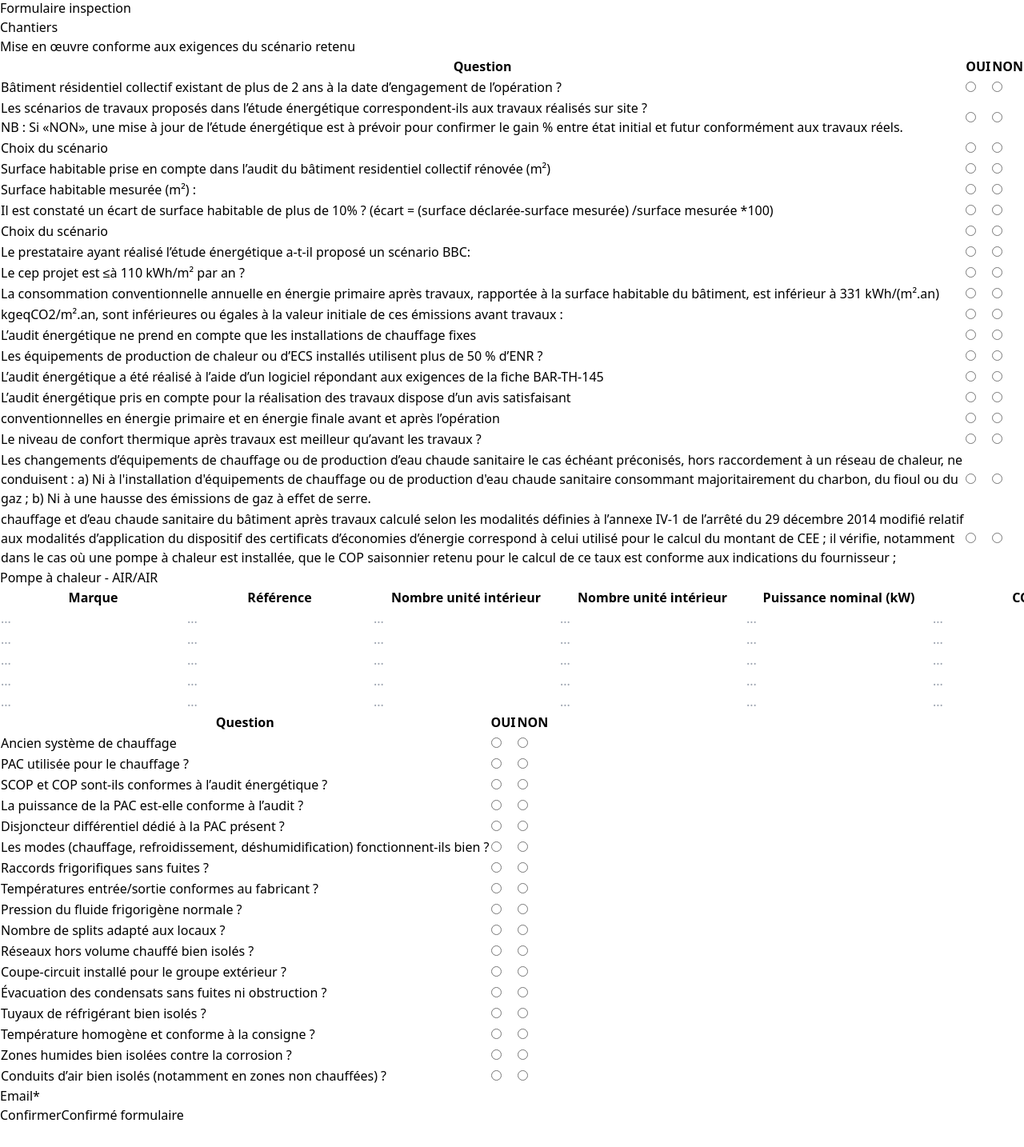
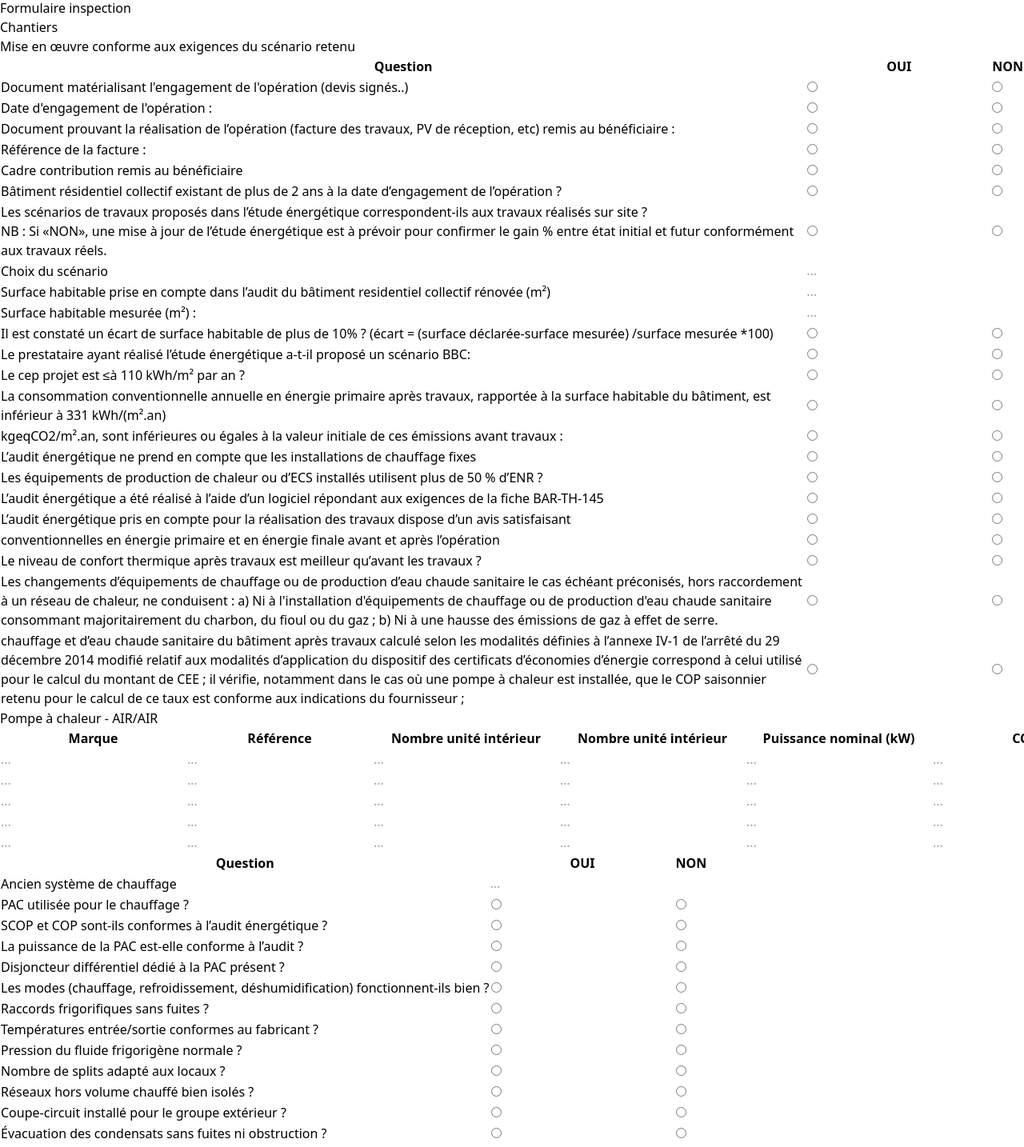
Before and after one commit to ch3rrywolf/cofrac, a React (Vite) app in the folder client/: page /dashboard/chantiers/form in a window 1280 px wide. Shown: the part 1236-2670 px from the top of the page at 80% size. Before the commit the page ends 2642 px from the top, so only its background shows below. Built offline with nearby package versions, Linux system fonts and the light colour scheme; sample sign-in values are in the browser's storage.

Commit message:
[FRONT&&BACK] Admin Chantier GenRapportPDF{formulaireInspect}[PAC AIR/AIR]

```diff
--- a/client/src/dashboard/pages/AddFormInspec.jsx
+++ b/client/src/dashboard/pages/AddFormInspec.jsx
@@ -6,6 +6,12 @@ import {saveAs} from 'file-saver'
 
 const AddFormInspec = () => {
     // const [loader, setLoader] = useState(false)
+    // mise ouvre
+    const [Q1MO,setQ1MO] = useState('')
+    const [Q2MO,setQ2MO] = useState('')
+    const [Q3MO,setQ3MO] = useState('')
+    const [Q4MO,setQ4MO] = useState('')
+    const [Q5MO,setQ5MO] = useState('')
     const [Q1,setQ1] = useState('')
     const [Q2,setQ2] = useState('')
     const [Q3,setQ3] = useState('')
@@ -64,6 +70,7 @@ const AddFormInspec = () => {
     const [AACO5P,setAACO5P] = useState('')
 
     const [AAQ1,setAAQ1] = useState('')
+    const [AA1Q1,setAA1Q1] = useState('')
     const [AAQ2,setAAQ2] = useState('')
     const [AAQ3,setAAQ3] = useState('')
     const [AAQ4,setAAQ4] = useState('')
@@ -88,7 +95,7 @@ const AddFormInspec = () => {
 
     const [email,setEmail] = useState('')
 
-    const data = {Q1, Q2, Q3, Q4, Q5, Q6, Q7, Q8, Q9, Q10, Q11, Q12, Q13, Q14, Q15, Q16, Q17, Q18, Q19, CET1, AAmarqu1e, AAreferenc1e, AAnomberuni1t1, AAnomberuni1t2, AApuissancenomina1l, AACO1P, AAmarqu2e, AAreferenc2e, AAnomberuni2t1, AAnomberuni2t2, AApuissancenomina2l, AACO2P, AAmarqu3e, AAreferenc3e, AAnomberuni3t1, AAnomberuni3t2, AApuissancenomina3l, AACO3P, AAmarqu4e, AAreferenc4e, AAnomberuni4t1, AAnomberuni4t2, AApuissancenomina4l, AACO4P, AAmarqu5e, AAreferenc5e, AAnomberuni5t1, AAnomberuni5t2, AApuissancenomina5l, AACO5P, AAQ1, AAQ2, AAQ3, AAQ4, AAQ5, AAQ6, AAQ7, AAQ8, AAQ9, AAQ10, AAQ11, AAQ12, AAQ13, AAQ14, AAQ15, AAQ16, AAQ17, email}
+    const data = {Q1MO, Q2MO, Q3MO, Q4MO, Q5MO, Q1, Q2, Q3, Q4, Q5, Q6, Q7, Q8, Q9, Q10, Q11, Q12, Q13, Q14, Q15, Q16, Q17, Q18, Q19, CET1, AAmarqu1e, AAreferenc1e, AAnomberuni1t1, AAnomberuni1t2, AApuissancenomina1l, AACO1P, AAmarqu2e, AAreferenc2e, AAnomberuni2t1, AAnomberuni2t2, AApuissancenomina2l, AACO2P, AAmarqu3e, AAreferenc3e, AAnomberuni3t1, AAnomberuni3t2, AApuissancenomina3l, AACO3P, AAmarqu4e, AAreferenc4e, AAnomberuni4t1, AAnomberuni4t2, AApuissancenomina4l, AACO4P, AAmarqu5e, AAreferenc5e, AAnomberuni5t1, AAnomberuni5t2, AApuissancenomina5l, AACO5P, AA1Q1, AAQ1, AAQ2, AAQ3, AAQ4, AAQ5, AAQ6, AAQ7, AAQ8, AAQ9, AAQ10, AAQ11, AAQ12, AAQ13, AAQ14, AAQ15, AAQ16, AAQ17, email}
 
     const submit = async (e) => {
         e.preventDefault();
@@ -101,6 +108,11 @@ const AddFormInspec = () => {
 
                         saveAs(pdfBlob, 'FormulaireDocument.pdf');
 
+                        setQ1MO('');
+                        setQ2MO('');
+                        setQ3MO('');
+                        setQ4MO('');
+                        setQ5MO('');
                         setQ1('');
                         setQ2('');
                         setQ3('');
@@ -210,6 +222,128 @@ const AddFormInspec = () => {
       </tr>
     </thead>
     <tbody>
+
+    <tr>
+        <td className="border border-gray-300 px-4 py-2">
+        Document matérialisant l'engagement de l'opération (devis signés..)
+        </td>
+        <td className="border border-gray-300 px-4 py-2 text-center">
+          <input
+            type="radio"
+            name="Q1MO"
+            value="OUI"
+            checked={Q1MO === "OUI"}
+            onChange={(e) => setQ1MO(e.target.value)}
+          />
+        </td>
+        <td className="border border-gray-300 px-4 py-2 text-center">
+          <input
+            type="radio"
+            name="Q1MO"
+            value="NON"
+            checked={Q1MO === "NON"}
+            onChange={(e) => setQ1MO(e.target.value)}
+          />
+        </td>
+      </tr>
+
+      <tr>
+        <td className="border border-gray-300 px-4 py-2">
+        Date d'engagement de l'opération :
+        </td>
+        <td className="border border-gray-300 px-4 py-2 text-center">
+          <input
+            type="radio"
+            name="Q2MO"
+            value="OUI"
+            checked={Q2MO === "OUI"}
+            onChange={(e) => setQ2MO(e.target.value)}
+          />
+        </td>
+        <td className="border border-gray-300 px-4 py-2 text-center">
+          <input
+            type="radio"
+            name="Q2MO"
+            value="NON"
+            checked={Q2MO === "NON"}
+            onChange={(e) => setQ2MO(e.target.value)}
+          />
+        </td>
+      </tr>
+
+      <tr>
+        <td className="border border-gray-300 px-4 py-2">
+        Document prouvant la réalisation de l’opération (facture des travaux, PV de réception, etc) remis au bénéficiaire :
+        </td>
+        <td className="border border-gray-300 px-4 py-2 text-center">
+          <input
+            type="radio"
+            name="Q3MO"
+            value="OUI"
+            checked={Q3MO === "OUI"}
+            onChange={(e) => setQ3MO(e.target.value)}
+          />
+        </td>
+        <td className="border border-gray-300 px-4 py-2 text-center">
+          <input
+            type="radio"
+            name="Q3MO"
+            value="NON"
+            checked={Q3MO === "NON"}
+            onChange={(e) => setQ3MO(e.target.value)}
+          />
+        </td>
+      </tr>
+
+      <tr>
+        <td className="border border-gray-300 px-4 py-2">
+        Référence de la facture :
+        </td>
+        <td className="border border-gray-300 px-4 py-2 text-center">
+          <input
+            type="radio"
+            name="Q4MO"
+            value="OUI"
+            checked={Q4MO === "OUI"}
+            onChange={(e) => setQ4MO(e.target.value)}
+          />
+        </td>
+        <td className="border border-gray-300 px-4 py-2 text-center">
+          <input
+            type="radio"
+            name="Q4MO"
+            value="NON"
+            checked={Q4MO === "NON"}
+            onChange={(e) => setQ4MO(e.target.value)}
+          />
+        </td>
+      </tr>
+
+      <tr>
+        <td className="border border-gray-300 px-4 py-2">
+        Cadre contribution remis au bénéficiaire
+        </td>
+        <td className="border border-gray-300 px-4 py-2 text-center">
+          <input
+            type="radio"
+            name="Q5MO"
+            value="OUI"
+            checked={Q5MO === "OUI"}
+            onChange={(e) => setQ5MO(e.target.value)}
+          />
+        </td>
+        <td className="border border-gray-300 px-4 py-2 text-center">
+          <input
+            type="radio"
+            name="Q5MO"
+            value="NON"
+            checked={Q5MO === "NON"}
+            onChange={(e) => setQ5MO(e.target.value)}
+          />
+        </td>
+      </tr>
+
+
       <tr>
         <td className="border border-gray-300 px-4 py-2">
           Bâtiment résidentiel collectif existant de plus de 2 ans à la date d’engagement de l’opération ?
@@ -262,70 +396,43 @@ const AddFormInspec = () => {
       </tr>
       <tr>
         <td className="border border-gray-300 px-4 py-2">Choix du scénario</td>
-        <td className="border border-gray-300 px-4 py-2 text-center">
-          <input
-            type="radio"
+        <div ><input
+        className='items-center justify-center text-center'
+            type="text"
             name="Q3"
-            value="OUI"
-            checked={Q3 === "OUI"}
-            onChange={(e) => setQ3(e.target.value)}
-          />
-        </td>
-        <td className="border border-gray-300 px-4 py-2 text-center">
-          <input
-            type="radio"
-            name="Q3"
-            value="NON"
-            checked={Q3 === "NON"}
-            onChange={(e) => setQ3(e.target.value)}
-          />
-        </td>
+            value={Q3}
+            onChange={(e)=>setQ3(e.target.value)}
+            id="Q3"
+            placeholder='...'
+          /></div>
       </tr>
       <tr>
         <td className="border border-gray-300 px-4 py-2">
         Surface habitable prise en compte dans l’audit du bâtiment residentiel collectif rénovée (m²)
         </td>
-        <td className="border border-gray-300 px-4 py-2 text-center">
-          <input
-            type="radio"
+        <div ><input
+        className='items-center justify-center text-center'
+            type="text"
             name="Q4"
-            value="OUI"
-            checked={Q4 === "OUI"}
-            onChange={(e) => setQ4(e.target.value)}
-          />
-        </td>
-        <td className="border border-gray-300 px-4 py-2 text-center">
-          <input
-            type="radio"
-            name="Q4"
-            value="NON"
-            checked={Q4 === "NON"}
-            onChange={(e) => setQ4(e.target.value)}
-          />
-        </td>
+            value={Q4}
+            onChange={(e)=>setQ4(e.target.value)}
+            id="Q4"
+            placeholder='...'
+          /></div>
       </tr>
       <tr>
         <td className="border border-gray-300 px-4 py-2">
         Surface habitable mesurée (m²) :
         </td>
-        <td className="border border-gray-300 px-4 py-2 text-center">
-          <input
-            type="radio"
+        <div ><input
+        className='items-center justify-center text-center'
+            type="text"
             name="Q5"
-            value="OUI"
-            checked={Q5 === "OUI"}
-            onChange={(e) => setQ5(e.target.value)}
-          />
-        </td>
-        <td className="border border-gray-300 px-4 py-2 text-center">
-          <input
-            type="radio"
-            name="Q5"
-            value="NON"
-            checked={Q5 === "NON"}
-            onChange={(e) => setQ5(e.target.value)}
-          />
-        </td>
+            value={Q5}
+            onChange={(e)=>setQ5(e.target.value)}
+            id="Q5"
+            placeholder='...'
+          /></div>
       </tr>
       <tr>
         <td className="border border-gray-300 px-4 py-2">
@@ -350,9 +457,10 @@ const AddFormInspec = () => {
           />
         </td>
       </tr>
+
       <tr>
         <td className="border border-gray-300 px-4 py-2">
-        Choix du scénario
+        Le prestataire ayant réalisé l’étude énergétique a-t-il proposé un scénario BBC:
         </td>
         <td className="border border-gray-300 px-4 py-2 text-center">
           <input
@@ -375,7 +483,7 @@ const AddFormInspec = () => {
       </tr>
       <tr>
         <td className="border border-gray-300 px-4 py-2">
-        Le prestataire ayant réalisé l’étude énergétique a-t-il proposé un scénario BBC:
+        Le cep projet est ≤à 110 kWh/m² par an ?
         </td>
         <td className="border border-gray-300 px-4 py-2 text-center">
           <input
@@ -398,7 +506,7 @@ const AddFormInspec = () => {
       </tr>
       <tr>
         <td className="border border-gray-300 px-4 py-2">
-        Le cep projet est ≤à 110 kWh/m² par an ?
+        La consommation conventionnelle annuelle en énergie primaire après travaux, rapportée à la surface habitable du bâtiment, est inférieur à 331 kWh/(m².an)
         </td>
         <td className="border border-gray-300 px-4 py-2 text-center">
           <input
@@ -421,7 +529,7 @@ const AddFormInspec = () => {
       </tr>
       <tr>
         <td className="border border-gray-300 px-4 py-2">
-        La consommation conventionnelle annuelle en énergie primaire après travaux, rapportée à la surface habitable du bâtiment, est inférieur à 331 kWh/(m².an)
+        kgeqCO2/m².an, sont inférieures ou égales à la valeur initiale de ces émissions avant travaux :
         </td>
         <td className="border border-gray-300 px-4 py-2 text-center">
           <input
@@ -444,7 +552,9 @@ const AddFormInspec = () => {
       </tr>
       <tr>
         <td className="border border-gray-300 px-4 py-2">
-        kgeqCO2/m².an, sont inférieures ou égales à la valeur initiale de ces émissions avant travaux :
+        L’audit énergétique ne prend en compte que les installations de chauffage fixes
+
+
         </td>
         <td className="border border-gray-300 px-4 py-2 text-center">
           <input
@@ -467,8 +577,7 @@ const AddFormInspec = () => {
       </tr>
       <tr>
         <td className="border border-gray-300 px-4 py-2">
-        L’audit énergétique ne prend en compte que les installations de chauffage fixes
-
+        Les équipements de production de chaleur ou d’ECS installés utilisent plus de 50 % d’ENR ?
 
         </td>
         <td className="border border-gray-300 px-4 py-2 text-center">
@@ -492,7 +601,7 @@ const AddFormInspec = () => {
       </tr>
       <tr>
         <td className="border border-gray-300 px-4 py-2">
-        Les équipements de production de chaleur ou d’ECS installés utilisent plus de 50 % d’ENR ?
+        L’audit énergétique a été réalisé à l’aide d’un logiciel répondant aux exigences de la fiche BAR-TH-145
 
         </td>
         <td className="border border-gray-300 px-4 py-2 text-center">
@@ -516,7 +625,7 @@ const AddFormInspec = () => {
       </tr>
       <tr>
         <td className="border border-gray-300 px-4 py-2">
-        L’audit énergétique a été réalisé à l’aide d’un logiciel répondant aux exigences de la fiche BAR-TH-145
+        L’audit énergétique pris en compte pour la réalisation des travaux dispose d’un avis satisfaisant
 
         </td>
         <td className="border border-gray-300 px-4 py-2 text-center">
@@ -540,7 +649,7 @@ const AddFormInspec = () => {
       </tr>
       <tr>
         <td className="border border-gray-300 px-4 py-2">
-        L’audit énergétique pris en compte pour la réalisation des travaux dispose d’un avis satisfaisant
+        conventionnelles en énergie primaire et en énergie finale avant et après l’opération
 
         </td>
         <td className="border border-gray-300 px-4 py-2 text-center">
@@ -564,8 +673,7 @@ const AddFormInspec = () => {
       </tr>
       <tr>
         <td className="border border-gray-300 px-4 py-2">
-        conventionnelles en énergie primaire et en énergie finale avant et après l’opération
-
+        Le niveau de confort thermique après travaux est meilleur qu’avant les travaux ?
         </td>
         <td className="border border-gray-300 px-4 py-2 text-center">
           <input
@@ -588,7 +696,8 @@ const AddFormInspec = () => {
       </tr>
       <tr>
         <td className="border border-gray-300 px-4 py-2">
-        Le niveau de confort thermique après travaux est meilleur qu’avant les travaux ?
+        Les changements d’équipements de chauffage ou de production d’eau chaude sanitaire le cas échéant préconisés, hors raccordement à un réseau de chaleur, ne conduisent : a) Ni à l'installation d'équipements de chauffage ou de production d'eau chaude sanitaire consommant majoritairement du charbon, du fioul ou du gaz ; b) Ni à une hausse des émissions de gaz à effet de serre.
+
         </td>
         <td className="border border-gray-300 px-4 py-2 text-center">
           <input
@@ -611,8 +720,7 @@ const AddFormInspec = () => {
       </tr>
       <tr>
         <td className="border border-gray-300 px-4 py-2">
-        Les changements d’équipements de chauffage ou de production d’eau chaude sanitaire le cas échéant préconisés, hors raccordement à un réseau de chaleur, ne conduisent : a) Ni à l'installation d'équipements de chauffage ou de production d'eau chaude sanitaire consommant majoritairement du charbon, du fioul ou du gaz ; b) Ni à une hausse des émissions de gaz à effet de serre.
-
+        chauffage et d’eau chaude sanitaire du bâtiment après travaux calculé selon les modalités définies à l’annexe IV-1 de l’arrêté du 29 décembre 2014 modifié relatif aux modalités d’application du dispositif des certificats d’économies d’énergie correspond à celui utilisé pour le calcul du montant de CEE ; il vérifie, notamment dans le cas où une pompe à chaleur est installée, que le COP saisonnier retenu pour le calcul de ce taux est conforme aux indications du fournisseur ;
         </td>
         <td className="border border-gray-300 px-4 py-2 text-center">
           <input
@@ -630,29 +738,6 @@ const AddFormInspec = () => {
             value="NON"
             checked={Q18 === "NON"}
             onChange={(e) => setQ18(e.target.value)}
-          />
-        </td>
-      </tr>
-      <tr>
-        <td className="border border-gray-300 px-4 py-2">
-        chauffage et d’eau chaude sanitaire du bâtiment après travaux calculé selon les modalités définies à l’annexe IV-1 de l’arrêté du 29 décembre 2014 modifié relatif aux modalités d’application du dispositif des certificats d’économies d’énergie correspond à celui utilisé pour le calcul du montant de CEE ; il vérifie, notamment dans le cas où une pompe à chaleur est installée, que le COP saisonnier retenu pour le calcul de ce taux est conforme aux indications du fournisseur ;
-        </td>
-        <td className="border border-gray-300 px-4 py-2 text-center">
-          <input
-            type="radio"
-            name="Q19"
-            value="OUI"
-            checked={Q19 === "OUI"}
-            onChange={(e) => setQ19(e.target.value)}
-          />
-        </td>
-        <td className="border border-gray-300 px-4 py-2 text-center">
-          <input
-            type="radio"
-            name="Q19"
-            value="NON"
-            checked={Q19 === "NON"}
-            onChange={(e) => setQ19(e.target.value)}
           />
         </td>
       </tr>
@@ -1010,6 +1095,20 @@ const AddFormInspec = () => {
         <td className="border border-gray-300 px-4 py-2">
         Ancien système de chauffage
         </td>
+        <div className='items-center justify-center text-center'><input
+        className='items-center justify-center text-center'
+            type="text"
+            name="AA1Q1"
+            value={AA1Q1}
+            onChange={(e)=>setAA1Q1(e.target.value)}
+            id="AA1Q1"
+            placeholder='...'
+          /></div>
+      </tr>
+      <tr>
+        <td className="border border-gray-300 px-4 py-2">
+        PAC utilisée pour le chauffage ?
+        </td>
         <td className="border border-gray-300 px-4 py-2 text-center">
           <input
             type="radio"
@@ -1031,7 +1130,7 @@ const AddFormInspec = () => {
       </tr>
       <tr>
         <td className="border border-gray-300 px-4 py-2">
-        PAC utilisée pour le chauffage ?
+        SCOP et COP sont-ils conformes à l’audit énergétique ?
         </td>
         <td className="border border-gray-300 px-4 py-2 text-center">
           <input
@@ -1054,7 +1153,7 @@ const AddFormInspec = () => {
       </tr>
       <tr>
         <td className="border border-gray-300 px-4 py-2">
-        SCOP et COP sont-ils conformes à l’audit énergétique ?
+        La puissance de la PAC est-elle conforme à l’audit ?
         </td>
         <td className="border border-gray-300 px-4 py-2 text-center">
           <input
@@ -1077,7 +1176,7 @@ const AddFormInspec = () => {
       </tr>
       <tr>
         <td className="border border-gray-300 px-4 py-2">
-        La puissance de la PAC est-elle conforme à l’audit ?
+        Disjoncteur différentiel dédié à la PAC présent ?
         </td>
         <td className="border border-gray-300 px-4 py-2 text-center">
           <input
@@ -1100,7 +1199,8 @@ const AddFormInspec = () => {
       </tr>
       <tr>
         <td className="border border-gray-300 px-4 py-2">
-        Disjoncteur différentiel dédié à la PAC présent ?
+        Les modes (chauffage, refroidissement, déshumidification)
+fonctionnent-ils bien ?
         </td>
         <td className="border border-gray-300 px-4 py-2 text-center">
           <input
@@ -1123,8 +1223,8 @@ const AddFormInspec = () => {
       </tr>
       <tr>
         <td className="border border-gray-300 px-4 py-2">
-        Les modes (chauffage, refroidissement, déshumidification)
-fonctionnent-ils bien ?
+        Raccords frigorifiques sans fuites ?
+
         </td>
         <td className="border border-gray-300 px-4 py-2 text-center">
           <input
@@ -1147,8 +1247,7 @@ fonctionnent-ils bien ?
       </tr>
       <tr>
         <td className="border border-gray-300 px-4 py-2">
-        Raccords frigorifiques sans fuites ?
-
+        Températures entrée/sortie conformes au fabricant ?
         </td>
         <td className="border border-gray-300 px-4 py-2 text-center">
           <input
@@ -1171,7 +1270,8 @@ fonctionnent-ils bien ?
       </tr>
       <tr>
         <td className="border border-gray-300 px-4 py-2">
-        Températures entrée/sortie conformes au fabricant ?
+        Pression du fluide frigorigène normale ?
+
         </td>
         <td className="border border-gray-300 px-4 py-2 text-center">
           <input
@@ -1194,8 +1294,7 @@ fonctionnent-ils bien ?
       </tr>
       <tr>
         <td className="border border-gray-300 px-4 py-2">
-        Pression du fluide frigorigène normale ?
-
+        Nombre de splits adapté aux locaux ?
         </td>
         <td className="border border-gray-300 px-4 py-2 text-center">
           <input
@@ -1218,7 +1317,7 @@ fonctionnent-ils bien ?
       </tr>
       <tr>
         <td className="border border-gray-300 px-4 py-2">
-        Nombre de splits adapté aux locaux ?
+        Réseaux hors volume chauffé bien isolés ?
         </td>
         <td className="border border-gray-300 px-4 py-2 text-center">
           <input
@@ -1241,7 +1340,7 @@ fonctionnent-ils bien ?
       </tr>
       <tr>
         <td className="border border-gray-300 px-4 py-2">
-        Réseaux hors volume chauffé bien isolés ?
+        Coupe-circuit installé pour le groupe extérieur ?
         </td>
         <td className="border border-gray-300 px-4 py-2 text-center">
           <input
@@ -1264,7 +1363,7 @@ fonctionnent-ils bien ?
       </tr>
       <tr>
         <td className="border border-gray-300 px-4 py-2">
-        Coupe-circuit installé pour le groupe extérieur ?
+        Évacuation des condensats sans fuites ni obstruction ?
         </td>
         <td className="border border-gray-300 px-4 py-2 text-center">
           <input
@@ -1287,7 +1386,7 @@ fonctionnent-ils bien ?
       </tr>
       <tr>
         <td className="border border-gray-300 px-4 py-2">
-        Évacuation des condensats sans fuites ni obstruction ?
+        Tuyaux de réfrigérant bien isolés ?
         </td>
         <td className="border border-gray-300 px-4 py-2 text-center">
           <input
@@ -1310,7 +1409,7 @@ fonctionnent-ils bien ?
       </tr>
       <tr>
         <td className="border border-gray-300 px-4 py-2">
-        Tuyaux de réfrigérant bien isolés ?
+        Température homogène et conforme à la consigne ?
         </td>
         <td className="border border-gray-300 px-4 py-2 text-center">
           <input
@@ -1333,7 +1432,7 @@ fonctionnent-ils bien ?
       </tr>
       <tr>
         <td className="border border-gray-300 px-4 py-2">
-        Température homogène et conforme à la consigne ?
+        Zones humides bien isolées contre la corrosion ?
         </td>
         <td className="border border-gray-300 px-4 py-2 text-center">
           <input
@@ -1356,7 +1455,7 @@ fonctionnent-ils bien ?
       </tr>
       <tr>
         <td className="border border-gray-300 px-4 py-2">
-        Zones humides bien isolées contre la corrosion ?
+        Conduits d’air bien isolés (notamment en zones non chauffées) ?
         </td>
         <td className="border border-gray-300 px-4 py-2 text-center">
           <input
@@ -1374,29 +1473,6 @@ fonctionnent-ils bien ?
             value="NON"
             checked={AAQ16 === "NON"}
             onChange={(e) => setAAQ16(e.target.value)}
-          />
-        </td>
-      </tr>
-      <tr>
-        <td className="border border-gray-300 px-4 py-2">
-        Conduits d’air bien isolés (notamment en zones non chauffées) ?
-        </td>
-        <td className="border border-gray-300 px-4 py-2 text-center">
-          <input
-            type="radio"
-            name="AAQ17"
-            value="OUI"
-            checked={AAQ17 === "OUI"}
-            onChange={(e) => setAAQ17(e.target.value)}
-          />
-        </td>
-        <td className="border border-gray-300 px-4 py-2 text-center">
-          <input
-            type="radio"
-            name="AAQ17"
-            value="NON"
-            checked={AAQ17 === "NON"}
-            onChange={(e) => setAAQ17(e.target.value)}
           />
         </td>
       </tr>
```
Also changed, not shown: 2 other files (tests, documents, lock files or other folders).
